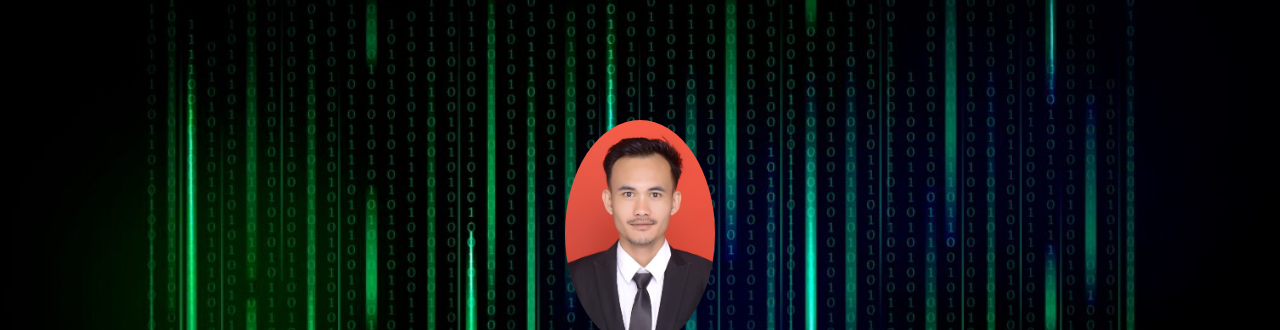
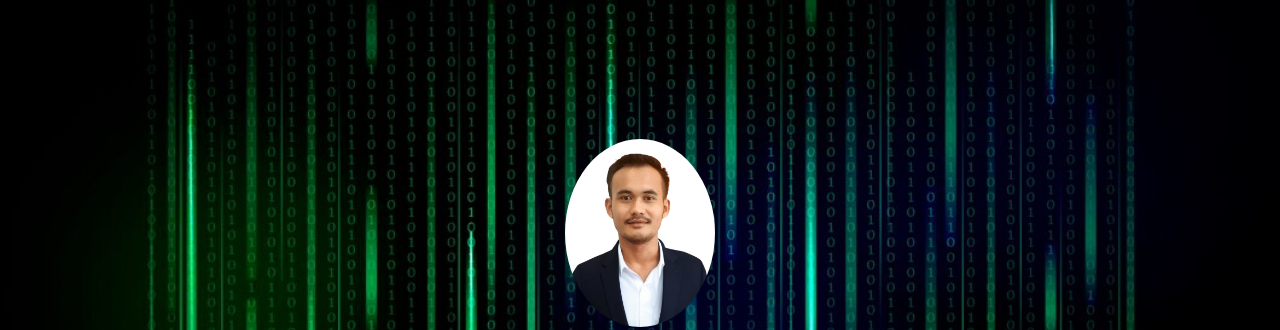
Before and after one commit to citnias/H2, a plain HTML site: page index.html in a window 1280 px wide. Shown: the top 330 px of the page. Drawn offline with nearby package versions, Linux system fonts and the light colour scheme.

Commit message:
Update index.html

```diff
--- a/index.html
+++ b/index.html
@@ -10,7 +10,7 @@
 </head>
 <body>
     <div class="container text-center d-flex flex-column align-items-center justify-content-center min-vh-100">
-        <img src="HH.jpeg" alt="Profile Photo" class="rounded-circle img-fluid profile-photo">
+        <img src="fotoKU.png" alt="Profile Photo" class="rounded-circle img-fluid profile-photo">
         <h2 class="name-effect">HENDRIK HALAWA</h2>
         <h3 class="sub-title">Saya adalah profesional TI dengan pengalaman di berbagai peran, termasuk dukungan teknis dan pengembangan perangkat lunak, serta memiliki kemampuan dalam desain grafis, video editing, animasi dasar, dan pengembangan web</h3>
 
```
